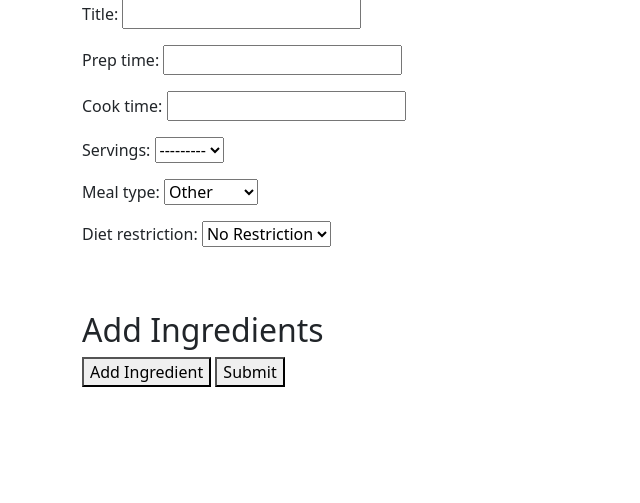
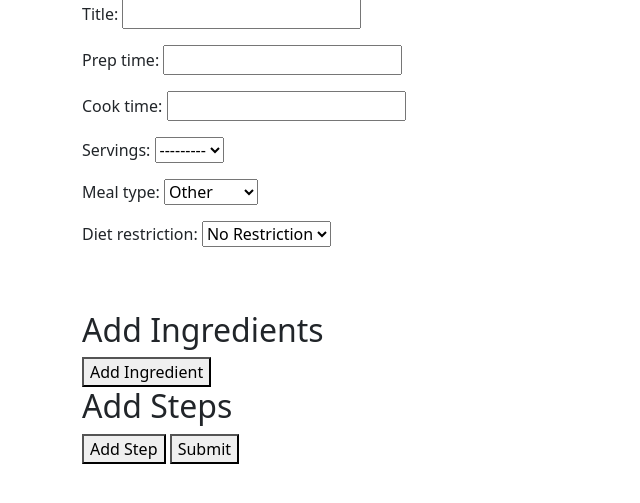
Before and after one commit to uva-cs3240-s22/group-project-a-08, a Django app: page /recipes/create/ in a window 1280 px wide. Shown: the part 113-616 px from the top of the page, without its empty margins (0-640 px from the left). Run offline with Django 3.2, Linux system fonts and the light colour scheme; the visitor is signed in with stand-in values (Sample User, id 1); some libraries are stand-ins or nearby versions.

Commit message:
created dynamic adding for steps

```diff
--- a/recipes/forms.py
+++ b/recipes/forms.py
@@ -1,5 +1,5 @@
 from django import forms
-from .models import Recipe, Ingredient
+from .models import Recipe, Ingredient, Step
 from django.forms import DurationField, modelformset_factory # dynamic
 
 
@@ -14,28 +14,10 @@ class IngredientForm(forms.ModelForm):
         model = Ingredient
         exclude = ('recipe',)
 
+class StepForm(forms.ModelForm):
+    class Meta:
+        model = Step
+        exclude = ('recipe',)
+
 IngredientFormSet = forms.inlineformset_factory(Recipe, Ingredient, form=IngredientForm, extra=0)
-
-
-
-'''
-IngredientFormSet = modelformset_factory(
-    Ingredient,
-    fields=('name', 'quantity', ),
-    extra=3,
-    widgets={
-        'name': forms.TextInput(
-            attrs={
-                'class': 'form-control',
-                'placeholder': 'Enter Ingredient Name here'
-            }
-        ),
-        'quantity': forms.NumberInput(
-            attrs={
-                'class': 'form-control',
-                'placeholder': 'Enter Quantity here'
-            }
-        )
-    }
-)
-'''
+StepFormSet = forms.inlineformset_factory(Recipe, Step, form=StepForm, extra=0)
--- a/recipes/models.py
+++ b/recipes/models.py
@@ -6,13 +6,9 @@ from django.core.validators import MinValueValidator
 
 INTEGER_CHOICES= [tuple([x,x]) for x in range(1,11)]
 
-
-
-
 # Create your models here.
 class Recipe(models.Model):
     title = models.CharField(max_length=150)
-    #intro = models.TextField()
     prep_time = models.IntegerField()
     cook_time = models.IntegerField()
     servings = models.IntegerField(choices=INTEGER_CHOICES)
@@ -64,3 +60,11 @@ class Ingredient(models.Model):
 
     def __str__(self):
         return self.name
+
+class Step(models.Model):
+    name = models.CharField(max_length=200)
+
+    recipe = models.ForeignKey(Recipe, on_delete=models.CASCADE, related_name="steps")
+
+    def __str__(self):
+        return self.name
--- a/recipes/templates/recipes/create_recipe.html
+++ b/recipes/templates/recipes/create_recipe.html
@@ -71,6 +71,7 @@
                     <br>
                     <br>
 
+                    <!-- INGREDIENT FORM -->
                     <h2>Add Ingredients</h2>
                     {{ formset.management_form }}
                     <div id="ingredient-form">
@@ -84,12 +85,28 @@
                     <div id="empty-form" class="hidden">{{ formset.empty_form.as_p }}</div>
                     <button id="add-ingredient" type="button">Add Ingredient</button>
 
+                    <!-- STEP FORM -->
+                    <h2>Add Steps</h2>
+                    {{ step_formset.management_form }}
+                    <div id="step-form">
+                    {% for form in step_formset %}
+                        <div class="step-form-class">
+                            {{ step_form.as_p }}
+                        </div>
+                    {% endfor %}
+                    </div>
+
+                    <div id="empty-form2" class="hidden">{{ step_formset.empty_form.as_p }}</div>
+                    <button id="add-step" type="button">Add Step</button>
+
+
 
                     <button type="submit">Submit</button>
                 </form>
                     </div>
 
                 <!--Source for javascript: https://www.youtube.com/watch?v=s3T-w2jhDHE-->
+                <!-- DYNAMIC ADD INGREDIENT -->
                     <script>
                         const addIngr = document.getElementById("add-ingredient")
                         const totalNewForms = document.getElementById("id_ingredients-TOTAL_FORMS")
@@ -107,6 +124,30 @@
                             const copyemptyform = document.getElementById("empty-form").cloneNode(true)
                             copyemptyform.setAttribute('class', 'ingredient-form-class')
                             copyemptyform.setAttribute('id', `ingredient-form-${currentFormCount}`)
+                            const regex = new RegExp('__prefix__', 'g')
+                            copyemptyform.innerHTML = copyemptyform.innerHTML.replace(regex, currentFormCount)
+                            totalNewForms.setAttribute('value', currentFormCount + 1)
+                            formCopyTarget.append(copyemptyform)
+                        }
+                    </script>
+                <!-- DYNAMIC ADD STEPS -->
+                    <script>
+                        const addStep = document.getElementById("add-step")
+                        const totalNewForms2 = document.getElementById("id_steps-TOTAL_FORMS")
+                        const currentStepFormsCount = document.getElementsByClassName('step-form-class')
+
+                        addStep.addEventListener('click',add_form2)
+                        function add_form2(args) {
+                            if(event) {
+                                event.preventDefault()
+                            }
+                            const currentStepFormsCount = document.getElementsByClassName('step-form-class')
+                            const currentFormCount = currentStepFormsCount.length+1
+
+                            const formCopyTarget = document.getElementById("step-form")
+                            const copyemptyform = document.getElementById("empty-form2").cloneNode(true)
+                            copyemptyform.setAttribute('class', 'step-form-class')
+                            copyemptyform.setAttribute('id', `step-form-${currentFormCount}`)
                             const regex = new RegExp('__prefix__', 'g')
                             copyemptyform.innerHTML = copyemptyform.innerHTML.replace(regex, currentFormCount)
                             totalNewForms.setAttribute('value', currentFormCount + 1)
--- a/recipes/views.py
+++ b/recipes/views.py
@@ -5,7 +5,7 @@ from django.db.models import Q
 from django.contrib.auth.decorators import login_required
 
 from recipes.models import Ingredient
-from .forms import IngredientFormSet, RecipeForm
+from .forms import IngredientFormSet, RecipeForm, StepFormSet
 from .models import Recipe
 
 
@@ -24,14 +24,18 @@ def create_recipe(request):
     if request.method == "GET":
         form = RecipeForm()
         formset = IngredientFormSet()
-        return render(request, 'recipes/create_recipe.html', {"form":form, "formset":formset})
+        step_formset = StepFormSet()
+        return render(request, 'recipes/create_recipe.html', {"form":form, "formset":formset, "step_formset":step_formset})
     elif request.method == "POST":
         form = RecipeForm(request.POST)
         if form.is_valid():
             recipe = form.save()
             formset = IngredientFormSet(request.POST, instance=recipe)
+            step_formset = StepFormSet(request.POST, instance=recipe)
             if formset.is_valid():
                 formset.save()
+            if step_formset.is_valid():
+                step_formset.save()
             return redirect('/')
         else:
             return render(request, 'recipes/create_recipe.html', {"form":form})
```
Also changed, not shown: recipes/tests.py (+13 -13 lines), recipes/migrations/0010_step.py (added).
